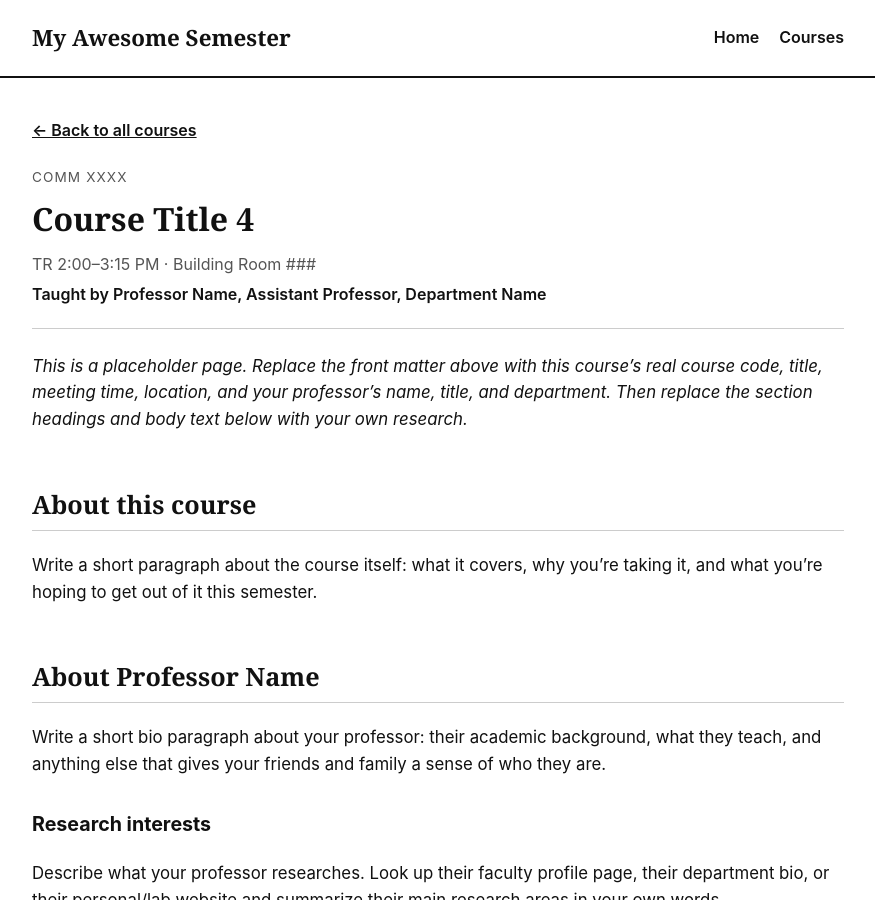
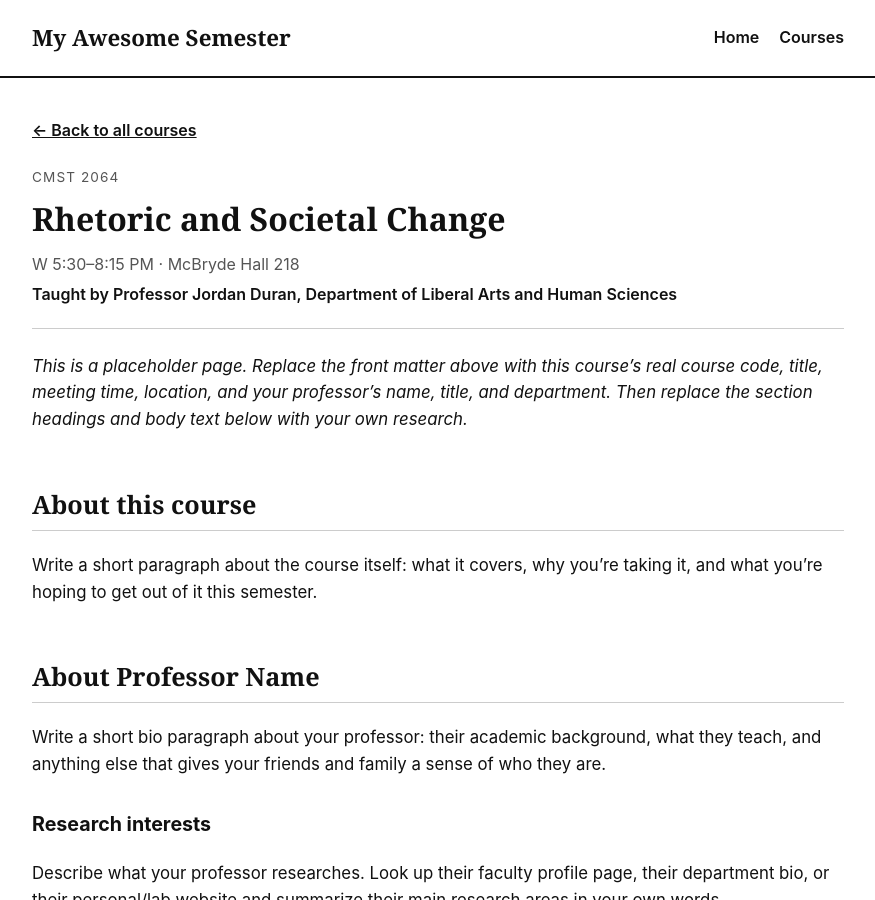
Before and after one commit to annaolszowy27/myawesomesemester, a Jekyll site: the page built from _courses/course-04.md, in a window 1280 px wide and 900 px high. Shown: the whole window, without its empty margins (202-1077 px from the left). Built offline with Jekyll 4.4.1, drawn with Linux system fonts in a browser that asks for light colours.

Commit message:
Update course-04.md
updated course 4

```diff
--- a/_courses/course-04.md
+++ b/_courses/course-04.md
@@ -1,12 +1,11 @@
 ---
 course_number: 4
-course_code: "COMM XXXX"
-course_title: "Course Title 4"
-meeting_time: "TR 2:00–3:15 PM"
-location: "Building Room ###"
-instructor_name: "Professor Name"
-instructor_title: "Assistant Professor"
-instructor_department: "Department Name"
+course_code: "CMST 2064"
+course_title: "Rhetoric and Societal Change"
+meeting_time: "W 5:30–8:15 PM"
+location: "McBryde Hall 218"
+instructor_name: "Professor Jordan Duran"
+instructor_department: "Department of Liberal Arts and Human Sciences"
 ---
 
 _This is a placeholder page. Replace the front matter above with this course's real
```
